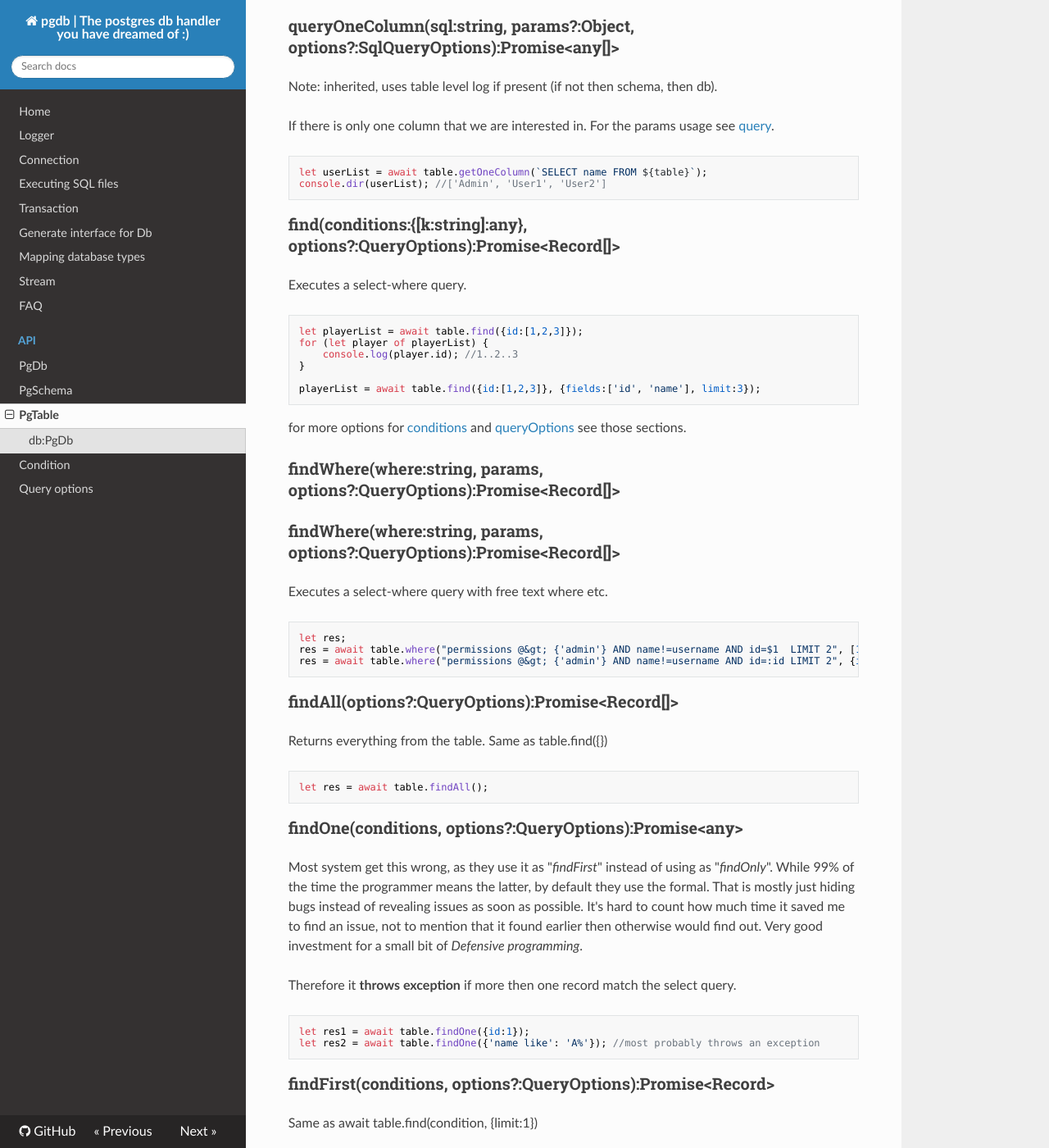
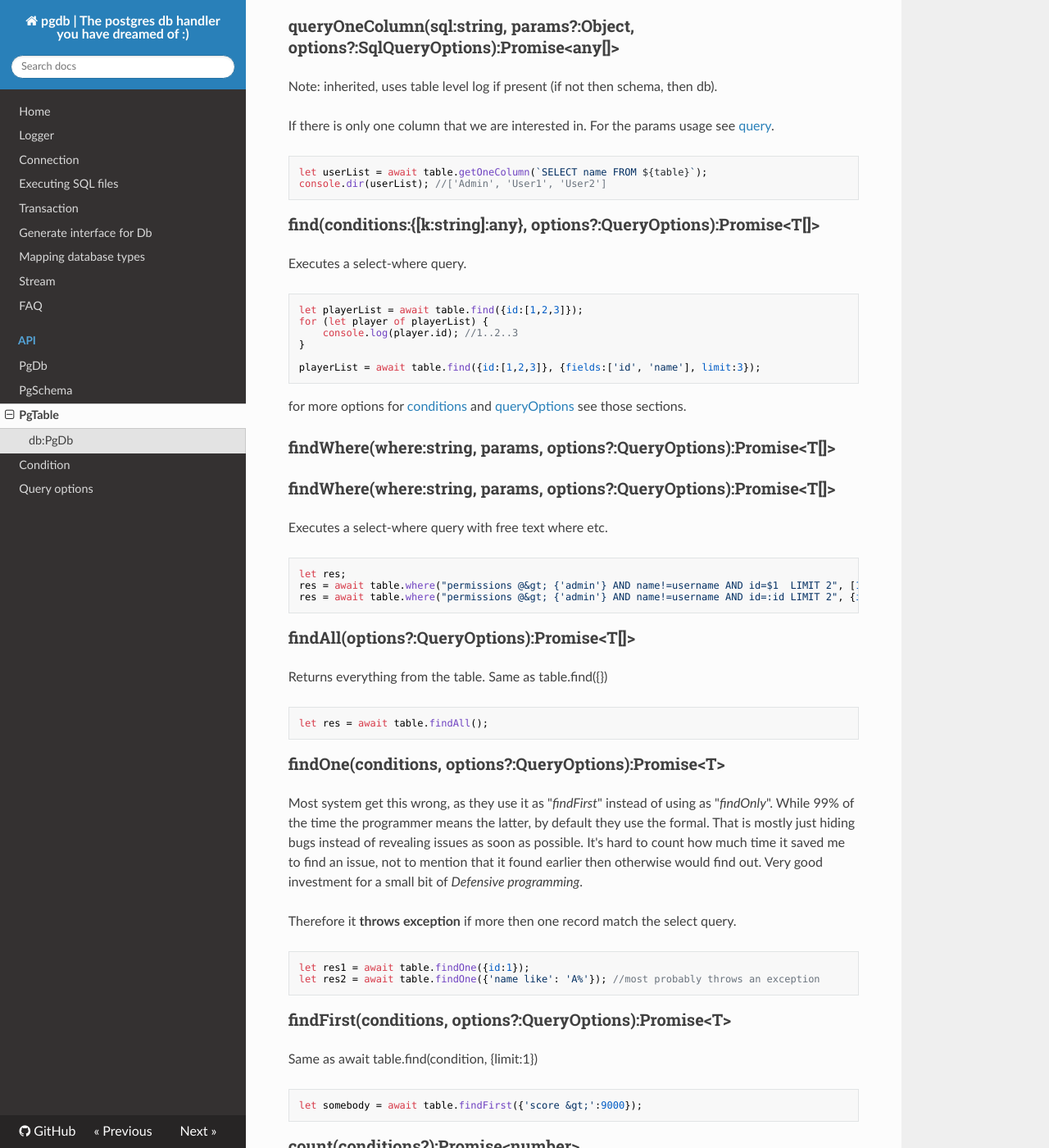
Before and after one commit to holdfenytolvaj/pogi, an MkDocs documentation site: the page built from docs/API/PgTable.md, in a window 1280 px wide and 1400 px high, scrolled down 1603 px. Shown: the whole window at 82% size. Built offline with MkDocs 1.6.1, drawn with Linux system fonts in a browser that asks for light colours; nearby versions of some CDN libraries; old or Windows-style settings are respelled for this version of MkDocs; some of the changed text lies outside the part shown.

Commit message:
add Generic for PgTable

````diff
--- a/docs/API/PgTable.md
+++ b/docs/API/PgTable.md
@@ -57,7 +57,7 @@ let userList = await table.getOneColumn(`SELECT name FROM ${table}`);
 console.dir(userList); //['Admin', 'User1', 'User2']
 ```
 
-### find(conditions:{[k:string]:any}, options?:QueryOptions):Promise&lt;Record[]&gt;
+### find(conditions:{[k:string]:any}, options?:QueryOptions):Promise&lt;T[]&gt;
 Executes a select-where query.
 ```js
 let playerList = await table.find({id:[1,2,3]});
@@ -69,8 +69,8 @@ playerList = await table.find({id:[1,2,3]}, {fields:['id', 'name'], limit:3});
 ```
 for more options for [conditions](../condition/) and [queryOptions](../QueryOptions/) see those sections.
 
-### findWhere(where:string, params, options?:QueryOptions):Promise&lt;Record[]&gt;
-### findWhere(where:string, params, options?:QueryOptions):Promise&lt;Record[]&gt;
+### findWhere(where:string, params, options?:QueryOptions):Promise&lt;T[]&gt;
+### findWhere(where:string, params, options?:QueryOptions):Promise&lt;T[]&gt;
 Executes a select-where query with free text where etc.
 ```js
 let res;
@@ -78,13 +78,13 @@ res = await table.where("permissions @&gt; {'admin'} AND name!=username AND id=$
 res = await table.where("permissions @&gt; {'admin'} AND name!=username AND id=:id LIMIT 2", {id:1});
 ```
 
-### findAll(options?:QueryOptions):Promise&lt;Record[]&gt;
+### findAll(options?:QueryOptions):Promise&lt;T[]&gt;
 Returns everything from the table. Same as table.find({})
 ```js
 let res = await table.findAll();
 ```
 
-### findOne(conditions, options?:QueryOptions):Promise&lt;any&gt;
+### findOne(conditions, options?:QueryOptions):Promise&lt;T&gt;
 Most system get this wrong, as they use it as "_findFirst_" instead of using as "_findOnly_".
 While 99% of the time the programmer means the latter, by default they use the formal.
 That is mostly just hiding bugs instead of revealing issues as soon as possible.
@@ -97,7 +97,7 @@ let res1 = await table.findOne({id:1});
 let res2 = await table.findOne({'name like': 'A%'}); //most probably throws an exception
 ```
 
-### findFirst(conditions, options?:QueryOptions):Promise&lt;Record&gt;
+### findFirst(conditions, options?:QueryOptions):Promise&lt;T&gt;
 Same as await table.find(condition, {limit:1})
 ```js
 let somebody = await table.findFirst({'score &gt;':9000});
@@ -118,8 +118,8 @@ let nameOfUser = await table.findOneFieldOnly({id:1}, 'name');
 console.log(nameOfUser); //most probably 'Admin'
 ```
 
-### insert(records:{}, options:InsertOption): Promise&lt;any&gt;
-### insert(records:{}[], options:InsertOption): Promise&lt;any[]&gt;
+### insert(records:T, options:InsertOption): Promise&lt;T&gt;
+### insert(records:T[], options:InsertOption): Promise&lt;T[]&gt;
 You can insert one or multiple records, by default the new record(s) will be returned. This can be prevented if not needed;
 ```js
 let user = await table.insert({username:'anonymous'}); //returns the whole record
@@ -145,7 +145,7 @@ await table.updateOne({id:1},{password:null});
 await table.updateOne({notUniqId:1},{password:null}); //throws exception if more then 1 rec has been updated;
 ```
 
-### updateAndGet(conditions:{[k:string]:any}, fields:{[k:string]:any}, options?:UpdateDeleteOption):Promise&lt;any[]&gt;
+### updateAndGet(conditions:{[k:string]:any}, fields:{[k:string]:any}, options?:UpdateDeleteOption):Promise&lt;T[]&gt;
 Run an update query on the table
 ```js
 let playerList = await table.updateAndGet({'score &gt;': '9000'}, {achivement:"It's Over 9000!"});
@@ -154,7 +154,7 @@ let playerList = await table.updateAndGet({'score &gt;': '9000'}, {achivement:"I
 let playerIdList = await table.updateAndGet({'score &gt;': '9000'}, {achivement:"It's Over 9000!"}, {return:['id']});
 ```
 
-### updateAndGetOne(conditions:{[k:string]:any}, fields:{[k:string]:any}, options?:UpdateDeleteOption): Promise&lt;any&gt;
+### updateAndGetOne(conditions:{[k:string]:any}, fields:{[k:string]:any}, options?:UpdateDeleteOption): Promise&lt;T&gt;
 Run an update query and returns with the updated record,
 throws exception if more then one record has been updated. (Handy if you roll back on exception)
 ```js
@@ -179,7 +179,7 @@ let numberOfDeleted = await table.deleteOne({id:[1,2,3]}); //throws exception if
 console.log(numberOfDeleted); //0 or 1
 ```
 
-### deleteAndGet(conditions:{[k:string]:any}, options?:UpdateDeleteOption):Promise&lt;any[]&gt;
+### deleteAndGet(conditions:{[k:string]:any}, options?:UpdateDeleteOption):Promise&lt;T[]&gt;
 Executes a delete-where query and returns with the deleted records;
 ```js
 let playersDeleted = await table.deleteAndGet({id:[1,2,3]});
@@ -188,7 +188,7 @@ for (let player of playersDeleted) {
 }
 ```
 
-### deleteAndGetOne(conditions:{[k:string]:any}, options?:UpdateDeleteOption):Promise&lt;any[]&gt;
+### deleteAndGetOne(conditions:{[k:string]:any}, options?:UpdateDeleteOption):Promise&lt;T[]&gt;
 Executes a delete-where query, but throws exception if more then one record is deleted;
 Returns with the deleted record if any.
 ```js
@@ -196,10 +196,3 @@ let playerDeleted = await table.deleteAndGet({id:[1,2,3]});  //throws exception
 console.log(player.id); //Either 1, 2, 3 or null if no record is deleted
 
 ```
-
-### deleteAll(options?:UpdateDeleteOptionDefault):Promise&lt;number&gt;
-Executes a "DELETE FROM schema.table" query (Note: not truncate .. yet).
-
-```js
-await table.deleteAll();
-```
````
Also changed, not shown: other parts of docs/API/PgTable.md (+1 -1 lines), 13 other files.
